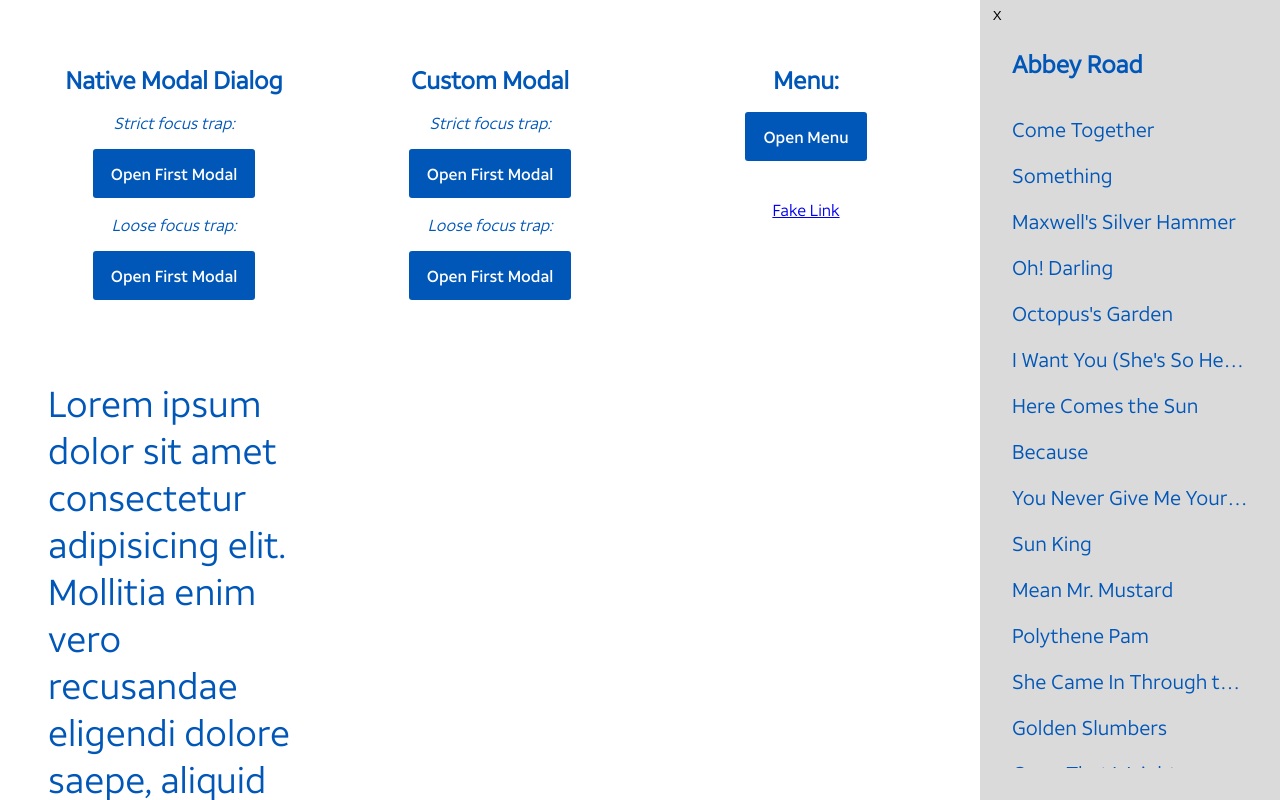
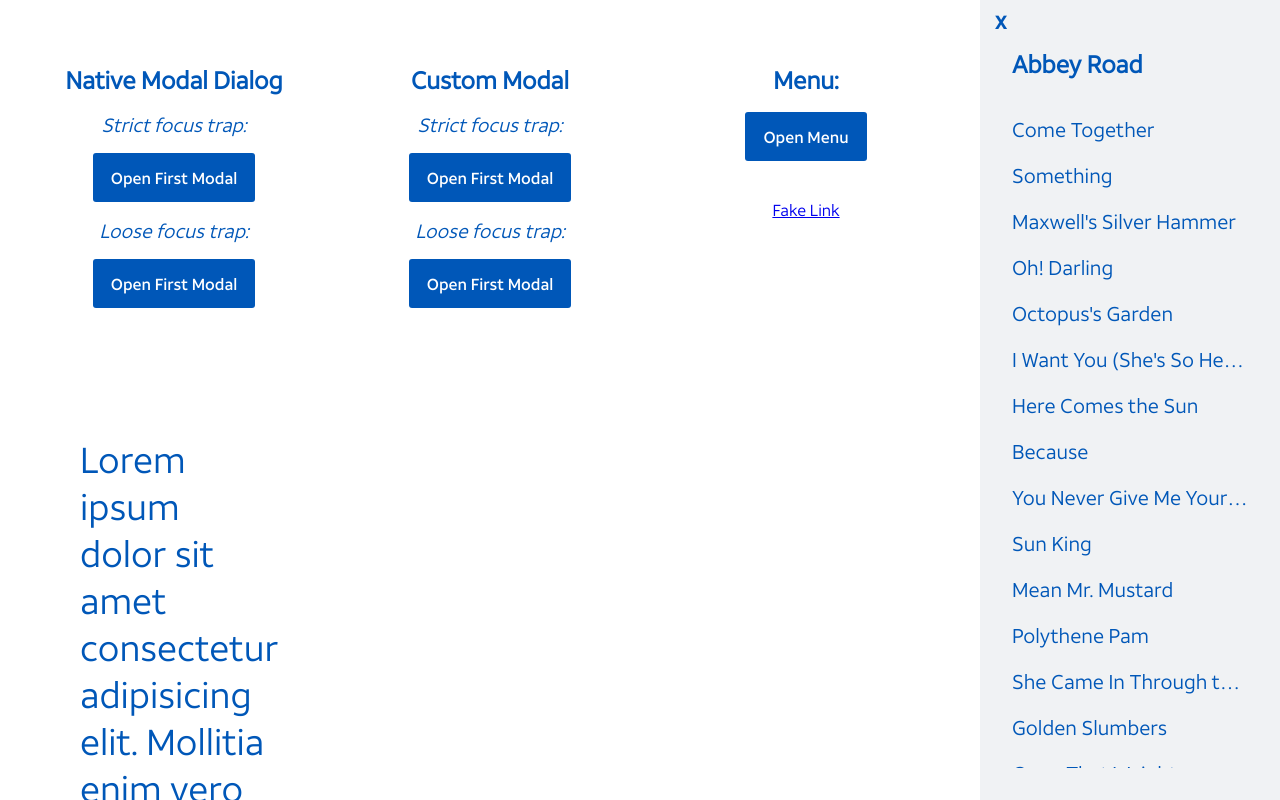
Before and after one commit to shimbarks/keyboard-a11y, a React (Create React App) app: page / in a window 1280 px wide. Both pictures are taken after a click on the button "open menu". Built offline with nearby package versions, Linux system fonts and the light colour scheme.

Commit message:
additional style improvements

```diff
--- a/src/App.scss
+++ b/src/App.scss
@@ -34,5 +34,6 @@ $sidebar-width: 300px;
 
   &__lorem {
     font-size: 36px;
+    padding: 3rem 2rem;
   }
 }
--- a/src/components/modal-opener/ModalOpener.scss
+++ b/src/components/modal-opener/ModalOpener.scss
@@ -6,8 +6,13 @@
 }
 
 .modal {
+  &__header {
+    font-size: 1.5em;
+  }
+
   &__footer {
     display: flex;
     justify-content: space-between;
+    align-items: center;
   }
 }
--- a/src/components/modal-opener/ModalOpener.tsx
+++ b/src/components/modal-opener/ModalOpener.tsx
@@ -21,6 +21,7 @@ export const ModalOpener: React.FC<ModalOpenerProps> = ({
 
   const firstCloseButtonElement = (
     <button
+      className="x-button"
       ref={firstCloseButtonRef}
       type="button"
       onClick={() => setFirstModalVisible(false)}
@@ -30,14 +31,18 @@ export const ModalOpener: React.FC<ModalOpenerProps> = ({
   );
 
   const secondCloseButtonElement = (
-    <button type="button" onClick={() => setSecondModalVisible(false)}>
+    <button
+      className="x-button"
+      type="button"
+      onClick={() => setSecondModalVisible(false)}
+    >
       X
     </button>
   );
 
   const firstModalContent = (
     <>
-      <header>My First Modal</header>
+      <header className="modal__header">My First Modal</header>
       <div>
         Lorem ipsum dolor sit amet consectetur adipisicing elit. Recusandae, in
         beatae eos distinctio debitis qui magni mollitia quasi doloribus est
@@ -59,7 +64,7 @@ export const ModalOpener: React.FC<ModalOpenerProps> = ({
 
   const secondModalContent = (
     <>
-      <header>My Second Modal</header>
+      <header className="modal__header">My Second Modal</header>
       <div>Lorem ipsum dolor sit amet consectetur adipisicing elit.</div>
       <footer className="modal__footer">
         <a href="#">Fake Link 1</a>
--- a/src/components/sidebar/Sidebar.scss
+++ b/src/components/sidebar/Sidebar.scss
@@ -7,7 +7,7 @@ $sidebar-width: 300px;
   right: 0;
   height: 100vh;
   width: $sidebar-width;
-  background: rgb(219, 218, 218);
+  background: #f0f2f4;
   padding: 2rem 1rem;
   display: flex;
   flex-direction: column;
@@ -27,8 +27,6 @@ $sidebar-width: 300px;
     position: absolute;
     top: 0.5em;
     left: 0.5em;
-    border: none;
-    background-color: transparent;
     transition: transform $sidebar-transition;
 
     &--closed {
--- a/src/components/sidebar/Sidebar.tsx
+++ b/src/components/sidebar/Sidebar.tsx
@@ -56,7 +56,7 @@ export const Sidebar: React.FC<SidebarProps> = ({
     <aside ref={sidebarRef} className={`sidebar sidebar--${stateMod}`}>
       <button
         type="button"
-        className={`sidebar__close-button sidebar__close-button--${stateMod}`}
+        className={`x-button sidebar__close-button sidebar__close-button--${stateMod}`}
         ref={closeBtnRef}
         aria-label="close side bar"
         onClick={() => setIsSidebarOpen(false)}
--- a/src/components/truncable-text/TruncableText.scss
+++ b/src/components/truncable-text/TruncableText.scss
@@ -1,3 +1,5 @@
+@use '../../index.scss' as *;
+
 .truncable {
   position: relative;
 
@@ -10,7 +12,7 @@
   &__tooltip {
     position: absolute;
     top: -100%;
-    background-color: black;
+    background-color: $att-blue;
     color: white;
     border-radius: 4px;
     padding: 0.4em;
--- a/src/index.scss
+++ b/src/index.scss
@@ -55,6 +55,10 @@ h6 {
   margin: 0;
 }
 
+i {
+  font-size: 1.2em;
+}
+
 /* Typography */
 
 @font-face {
@@ -74,6 +78,7 @@ h6 {
 }
 
 /* Button styles */
+
 .att-button {
   background-color: $att-blue;
   color: white;
@@ -88,6 +93,15 @@ h6 {
   }
 }
 
+.x-button {
+  background-color: transparent;
+  color: $att-blue;
+  border: none;
+  font-size: 18px;
+  font-weight: bold;
+  font-family: $font-medium;
+}
+
 /* Focus styles */
 
 *:focus:not(:focus-visible) {
```
